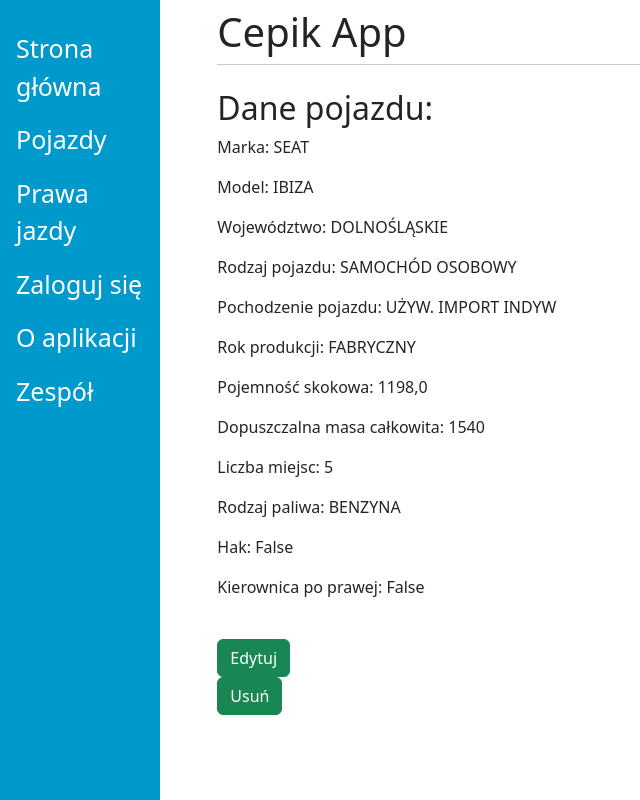
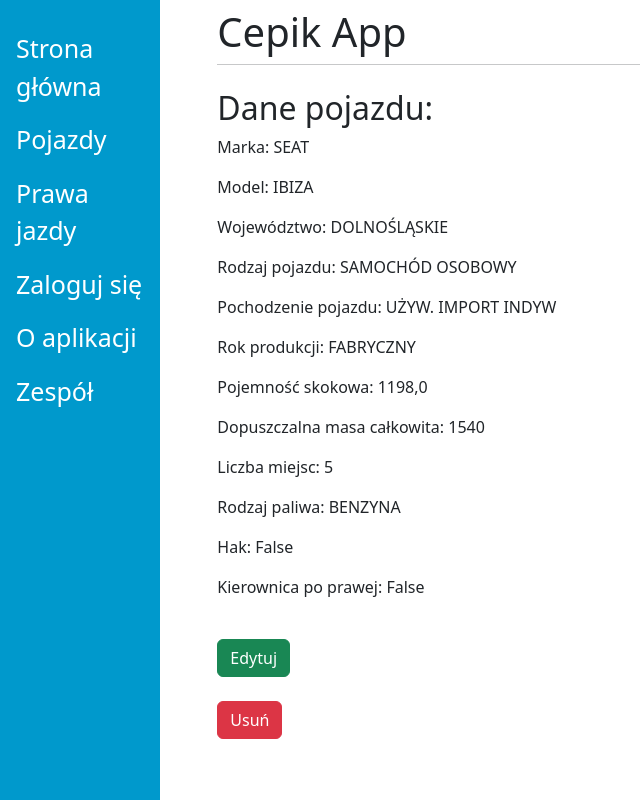
Before and after one commit to xwojziarnik/cepik_app, a Django app: page /vehicles/1/ in a window 1280 px wide. Shown: the whole page, without its empty margins (0-640 px from the left). Run offline with Django 4.2, Linux system fonts and the light colour scheme; data comes from the database, SQL or seed files in the repository.

Commit message:
improve buttons in details

```diff
--- a/viewer/templates/vehicle_detail_view.html
+++ b/viewer/templates/vehicle_detail_view.html
@@ -17,9 +17,9 @@
 <p>Rodzaj paliwa: {{ data.rodzaj_paliwa }}</p>
 <p>Hak: {{ data.hak }}</p>
 <p>Kierownica po prawej: {{ data.kierownica_po_prawej }}</p><br>
+
 <form action="/vehicles/{{data.id}}/update">
-    <input type="submit" class="btn btn-success" value="Edytuj" />
-</form><form action="/vehicles/{{data.id}}/delete">
-    <input type="submit" class="btn btn-success" value="Usuń" />
+    <input type="submit" class="btn btn-success" value="Edytuj" /></form><br><form action="/vehicles/{{data.id}}/delete">
+    <input type="submit" class="btn btn-danger" value="Usuń" />
 </form>
 {% endblock %}
```
